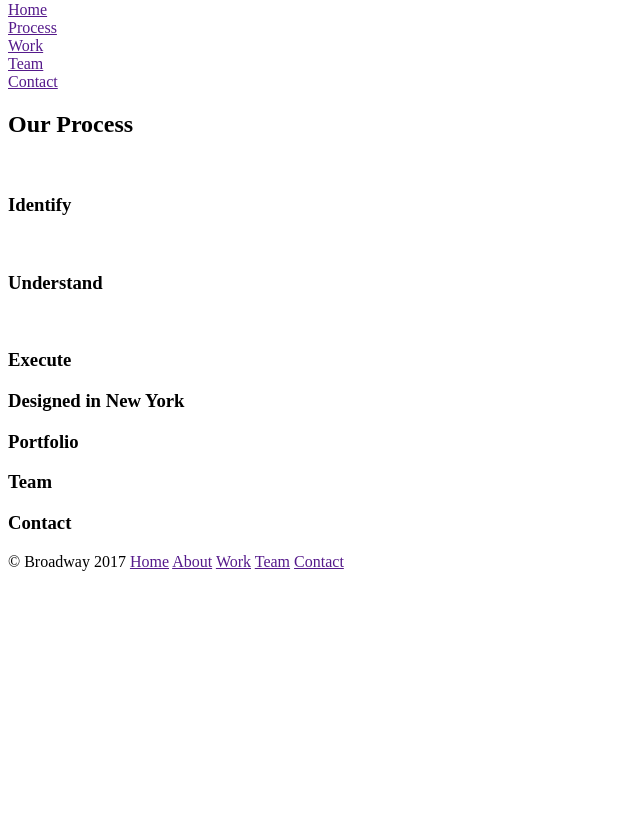
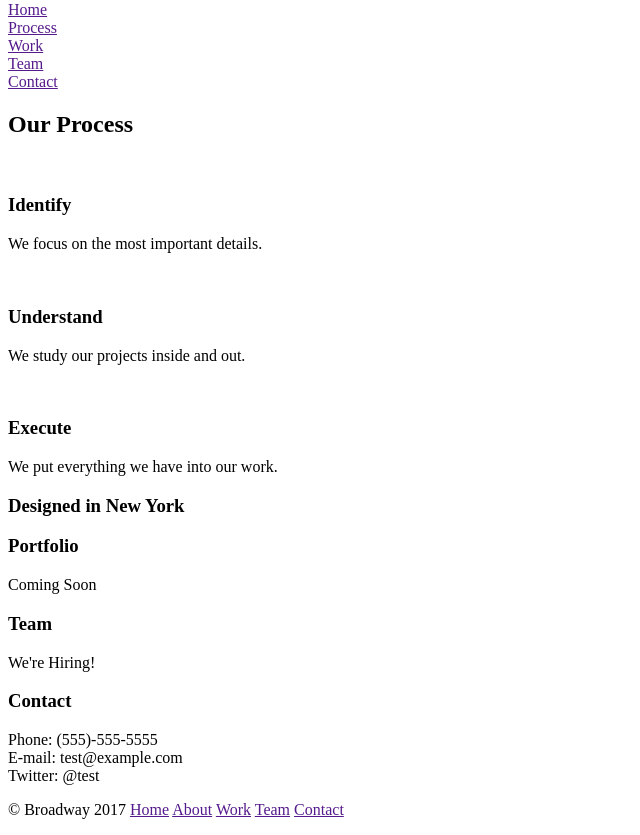
Before and after one commit to noahghines/broadway-design, a plain HTML site: page index.html in a window 1280 px wide. Shown: the part 79-914 px from the top of the page, without its empty margins (0-640 px from the left). Before the commit the page ends 800 px from the top, so only its background shows below. Drawn offline with Linux system fonts and the light colour scheme.

Commit message:
Finished adding typed content

```diff
--- a/index.html
+++ b/index.html
@@ -25,28 +25,30 @@
       <h2>Our Process</h2>
         <img src="" alt="">
         <h3>Identify</h3>
-        <p></p>
+        <p>We focus on the most important details.</p>
         <img src="" alt="">
         <h3>Understand</h3>
-        <p></p>
+        <p>We study our projects inside and out.</p>
         <img src="" alt="">
         <h3>Execute</h3>
-        <p></p>
+        <p>We put everything we have into our work.</p>
     </div>
     <h3>Designed in New York</h3>
     <div>
       <h3>Portfolio</h3>
-      <p></p>
+      <p>Coming Soon</p>
     </div>
     <div>
       <h3>Team</h3>
-      <p></p>
+      <p>We're Hiring!</p>
     </div>
     <div>
       <h3>Contact</h3>
-      <p></p>
-      <p></p>
-      <p></p>
+      <p>
+        Phone: (555)-555-5555<br>
+        E-mail: test@example.com<br>
+        Twitter: @test
+      </p>
     </div>
     <div>
       <p>&copy; Broadway 2017
```
